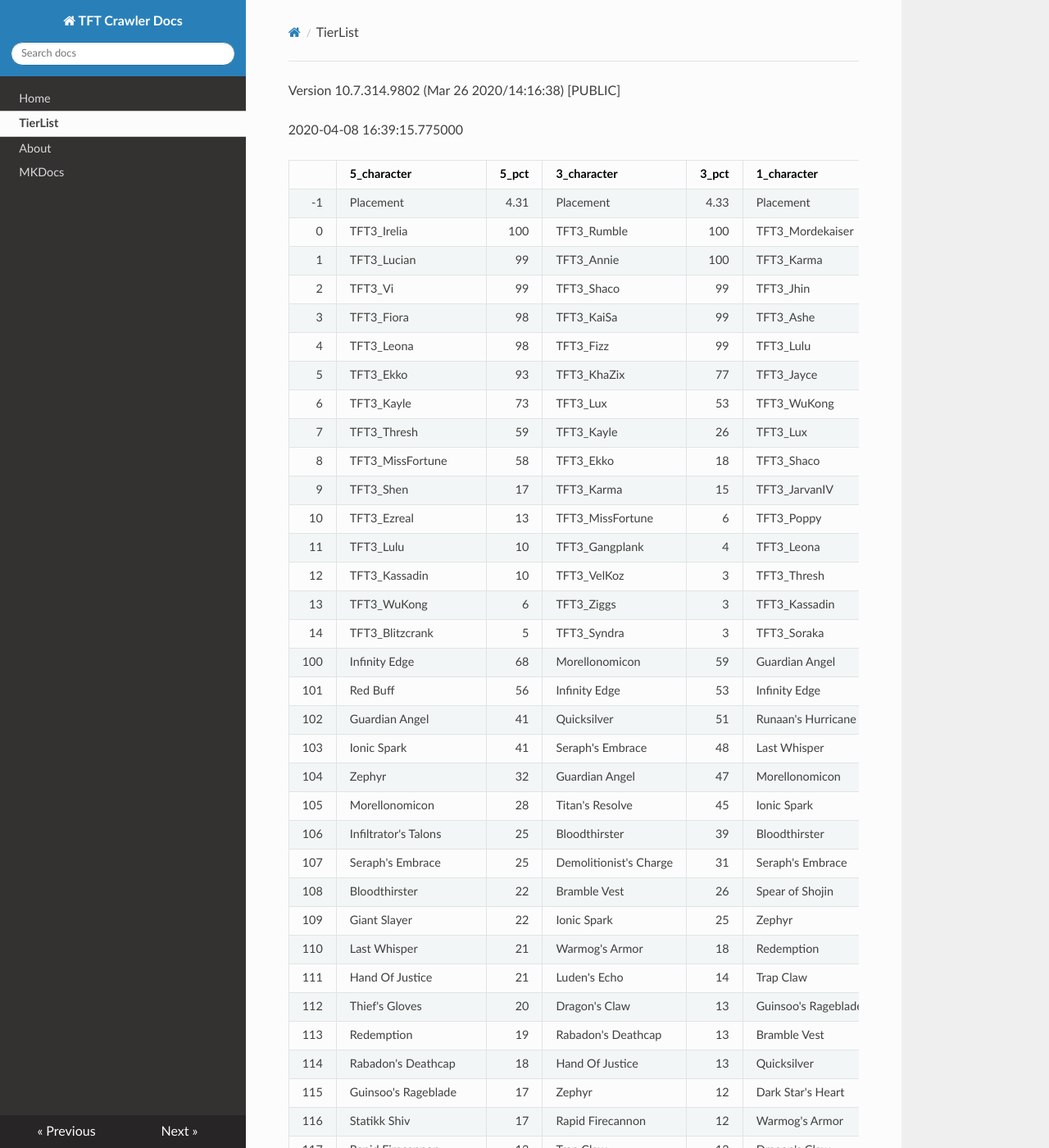
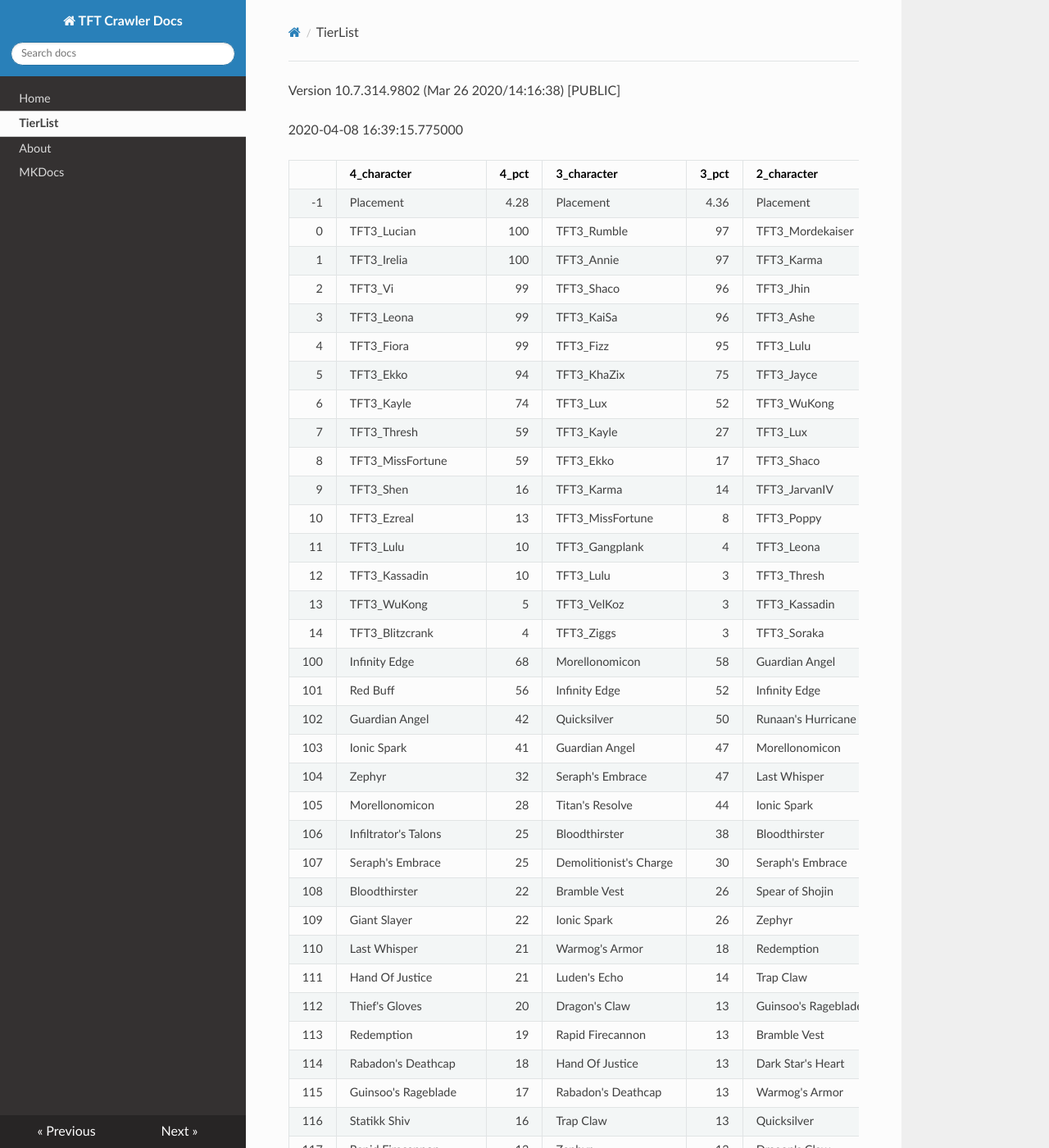
Before and after one commit to JamesYouL2/TFT-Crawler, an MkDocs documentation site: the page built from docs/tierlist.md, in a window 1280 px wide and 1400 px high. Shown: the whole window at 82% size. Built offline with MkDocs 1.6.1, drawn with Linux system fonts in a browser that asks for light colours; nearby versions of some CDN libraries.

Commit message:
Update tierlist.md

```diff
--- a/docs/tierlist.md
+++ b/docs/tierlist.md
@@ -2,41 +2,41 @@
 
 2020-04-08 16:39:15.775000
 
-|     | 5_character               |   5_pct | 3_character            |   3_pct | 1_character         |   1_pct | 2_character           |   2_pct | 4_character         |   4_pct |
+|     | 4_character               |   4_pct | 3_character            |   3_pct | 2_character         |   2_pct | 1_character           |   1_pct | 5_character         |   5_pct |
 |----:|:--------------------------|--------:|:-----------------------|--------:|:--------------------|--------:|:----------------------|--------:|:--------------------|--------:|
-|  -1 | Placement                 |    4.31 | Placement              |    4.33 | Placement           |    4.47 | Placement             |    4.51 | Placement           |    4.54 |
-|   0 | TFT3_Irelia               |  100    | TFT3_Rumble            |  100    | TFT3_Mordekaiser    |   99    | TFT3_Syndra           |   91    | TFT3_MissFortune    |   79    |
-|   1 | TFT3_Lucian               |   99    | TFT3_Annie             |  100    | TFT3_Karma          |   99    | TFT3_Ahri             |   91    | TFT3_Blitzcrank     |   78    |
-|   2 | TFT3_Vi                   |   99    | TFT3_Shaco             |   99    | TFT3_Jhin           |   98    | TFT3_Zoe              |   89    | TFT3_Vi             |   69    |
-|   3 | TFT3_Fiora                |   98    | TFT3_KaiSa             |   99    | TFT3_Ashe           |   96    | TFT3_Lux              |   78    | TFT3_ChoGath        |   67    |
-|   4 | TFT3_Leona                |   98    | TFT3_Fizz              |   99    | TFT3_Lulu           |   71    | TFT3_Neeko            |   72    | TFT3_Ezreal         |   67    |
-|   5 | TFT3_Ekko                 |   93    | TFT3_KhaZix            |   77    | TFT3_Jayce          |   56    | TFT3_Soraka           |   71    | TFT3_Malphite       |   64    |
-|   6 | TFT3_Kayle                |   73    | TFT3_Lux               |   53    | TFT3_WuKong         |   55    | TFT3_Poppy            |   62    | TFT3_Jinx           |   54    |
-|   7 | TFT3_Thresh               |   59    | TFT3_Kayle             |   26    | TFT3_Lux            |   48    | TFT3_VelKoz           |   35    | TFT3_Kayle          |   53    |
-|   8 | TFT3_MissFortune          |   58    | TFT3_Ekko              |   18    | TFT3_Shaco          |   47    | TFT3_Annie            |   28    | TFT3_Shen           |   44    |
-|   9 | TFT3_Shen                 |   17    | TFT3_Karma             |   15    | TFT3_JarvanIV       |   43    | TFT3_Lulu             |   21    | TFT3_Irelia         |   39    |
-|  10 | TFT3_Ezreal               |   13    | TFT3_MissFortune       |    6    | TFT3_Poppy          |   32    | TFT3_Rumble           |   20    | TFT3_Lucian         |   31    |
-|  11 | TFT3_Lulu                 |   10    | TFT3_Gangplank         |    4    | TFT3_Leona          |   21    | TFT3_Fizz             |   19    | TFT3_Graves         |   29    |
-|  12 | TFT3_Kassadin             |   10    | TFT3_VelKoz            |    3    | TFT3_Thresh         |    9    | TFT3_MissFortune      |    6    | TFT3_Kassadin       |   24    |
-|  13 | TFT3_WuKong               |    6    | TFT3_Ziggs             |    3    | TFT3_Kassadin       |    8    | TFT3_Karma            |    6    | TFT3_Thresh         |   24    |
-|  14 | TFT3_Blitzcrank           |    5    | TFT3_Syndra            |    3    | TFT3_Soraka         |    6    | TFT3_WuKong           |    6    | TFT3_WuKong         |   23    |
-| 100 | Infinity Edge             |   68    | Morellonomicon         |   59    | Guardian Angel      |   71    | Seraph's Embrace      |   81    | Guardian Angel      |   54    |
-| 101 | Red Buff                  |   56    | Infinity Edge          |   53    | Infinity Edge       |   67    | Guardian Angel        |   59    | Red Buff            |   47    |
-| 102 | Guardian Angel            |   41    | Quicksilver            |   51    | Runaan's Hurricane  |   48    | Rabadon's Deathcap    |   39    | Giant Slayer        |   45    |
-| 103 | Ionic Spark               |   41    | Seraph's Embrace       |   48    | Last Whisper        |   42    | Ionic Spark           |   38    | Guinsoo's Rageblade |   41    |
-| 104 | Zephyr                    |   32    | Guardian Angel         |   47    | Morellonomicon      |   42    | Morellonomicon        |   37    | Morellonomicon      |   32    |
-| 105 | Morellonomicon            |   28    | Titan's Resolve        |   45    | Ionic Spark         |   29    | Quicksilver           |   34    | Rapid Firecannon    |   31    |
-| 106 | Infiltrator's Talons      |   25    | Bloodthirster          |   39    | Bloodthirster       |   26    | Trap Claw             |   28    | Hand Of Justice     |   31    |
-| 107 | Seraph's Embrace          |   25    | Demolitionist's Charge |   31    | Seraph's Embrace    |   25    | Titan's Resolve       |   25    | Ionic Spark         |   30    |
-| 108 | Bloodthirster             |   22    | Bramble Vest           |   26    | Spear of Shojin     |   21    | Jeweled Gauntlet      |   23    | Zephyr              |   29    |
-| 109 | Giant Slayer              |   22    | Ionic Spark            |   25    | Zephyr              |   20    | Chalice of Favor      |   22    | Seraph's Embrace    |   27    |
-| 110 | Last Whisper              |   21    | Warmog's Armor         |   18    | Redemption          |   19    | Zephyr                |   21    | Quicksilver         |   25    |
-| 111 | Hand Of Justice           |   21    | Luden's Echo           |   14    | Trap Claw           |   18    | Star Guardian's Charm |   20    | Trap Claw           |   24    |
-| 112 | Thief's Gloves            |   20    | Dragon's Claw          |   13    | Guinsoo's Rageblade |   17    | Bramble Vest          |   19    | Infinity Edge       |   21    |
-| 113 | Redemption                |   19    | Rabadon's Deathcap     |   13    | Bramble Vest        |   17    | Zz'Rot Portal         |   18    | Thief's Gloves      |   21    |
-| 114 | Rabadon's Deathcap        |   18    | Hand Of Justice        |   13    | Quicksilver         |   16    | Spear of Shojin       |   17    | Runaan's Hurricane  |   19    |
-| 115 | Guinsoo's Rageblade       |   17    | Zephyr                 |   12    | Dark Star's Heart   |   15    | Thief's Gloves        |   17    | Rabadon's Deathcap  |   16    |
-| 116 | Statikk Shiv              |   17    | Rapid Firecannon       |   12    | Warmog's Armor      |   15    | Rapid Firecannon      |   15    | Statikk Shiv        |   15    |
-| 117 | Rapid Firecannon          |   13    | Trap Claw              |   12    | Dragon's Claw       |   14    | Dragon's Claw         |   14    | Last Whisper        |   15    |
-| 118 | Quicksilver               |   12    | Last Whisper           |   12    | Titan's Resolve     |   14    | Luden's Echo          |   13    | Redemption          |   15    |
-| 119 | Locket of the Iron Solari |   12    | Hextech Gunblade       |   12    | Rabadon's Deathcap  |   13    | Warmog's Armor        |   13    | Spear of Shojin     |   14    |
+|  -1 | Placement                 |    4.28 | Placement              |    4.36 | Placement           |    4.48 | Placement             |    4.56 | Placement           |    4.57 |
+|   0 | TFT3_Lucian               |  100    | TFT3_Rumble            |   97    | TFT3_Mordekaiser    |   98    | TFT3_Syndra           |   86    | TFT3_MissFortune    |   77    |
+|   1 | TFT3_Irelia               |  100    | TFT3_Annie             |   97    | TFT3_Karma          |   98    | TFT3_Ahri             |   86    | TFT3_Blitzcrank     |   75    |
+|   2 | TFT3_Vi                   |   99    | TFT3_Shaco             |   96    | TFT3_Jhin           |   97    | TFT3_Zoe              |   84    | TFT3_Vi             |   67    |
+|   3 | TFT3_Leona                |   99    | TFT3_KaiSa             |   96    | TFT3_Ashe           |   94    | TFT3_Lux              |   74    | TFT3_Ezreal         |   64    |
+|   4 | TFT3_Fiora                |   99    | TFT3_Fizz              |   95    | TFT3_Lulu           |   71    | TFT3_Neeko            |   69    | TFT3_ChoGath        |   63    |
+|   5 | TFT3_Ekko                 |   94    | TFT3_KhaZix            |   75    | TFT3_Jayce          |   55    | TFT3_Soraka           |   67    | TFT3_Malphite       |   59    |
+|   6 | TFT3_Kayle                |   74    | TFT3_Lux               |   52    | TFT3_WuKong         |   54    | TFT3_Poppy            |   59    | TFT3_Kayle          |   55    |
+|   7 | TFT3_Thresh               |   59    | TFT3_Kayle             |   27    | TFT3_Lux            |   48    | TFT3_VelKoz           |   32    | TFT3_Jinx           |   50    |
+|   8 | TFT3_MissFortune          |   59    | TFT3_Ekko              |   17    | TFT3_Shaco          |   47    | TFT3_Annie            |   26    | TFT3_Shen           |   46    |
+|   9 | TFT3_Shen                 |   16    | TFT3_Karma             |   14    | TFT3_JarvanIV       |   43    | TFT3_Lulu             |   23    | TFT3_Irelia         |   43    |
+|  10 | TFT3_Ezreal               |   13    | TFT3_MissFortune       |    8    | TFT3_Poppy          |   31    | TFT3_Rumble           |   18    | TFT3_Lucian         |   32    |
+|  11 | TFT3_Lulu                 |   10    | TFT3_Gangplank         |    4    | TFT3_Leona          |   21    | TFT3_Fizz             |   17    | TFT3_Graves         |   27    |
+|  12 | TFT3_Kassadin             |   10    | TFT3_Lulu              |    3    | TFT3_Thresh         |    9    | TFT3_Sona             |   13    | TFT3_Thresh         |   26    |
+|  13 | TFT3_WuKong               |    5    | TFT3_VelKoz            |    3    | TFT3_Kassadin       |    9    | TFT3_Gangplank        |   11    | TFT3_Kassadin       |   25    |
+|  14 | TFT3_Blitzcrank           |    4    | TFT3_Ziggs             |    3    | TFT3_Soraka         |    6    | TFT3_Jinx             |   11    | TFT3_WuKong         |   23    |
+| 100 | Infinity Edge             |   68    | Morellonomicon         |   58    | Guardian Angel      |   70    | Seraph's Embrace      |   82    | Guardian Angel      |   54    |
+| 101 | Red Buff                  |   56    | Infinity Edge          |   52    | Infinity Edge       |   67    | Guardian Angel        |   59    | Red Buff            |   46    |
+| 102 | Guardian Angel            |   42    | Quicksilver            |   50    | Runaan's Hurricane  |   48    | Morellonomicon        |   40    | Giant Slayer        |   43    |
+| 103 | Ionic Spark               |   41    | Guardian Angel         |   47    | Morellonomicon      |   42    | Rabadon's Deathcap    |   39    | Guinsoo's Rageblade |   41    |
+| 104 | Zephyr                    |   32    | Seraph's Embrace       |   47    | Last Whisper        |   42    | Ionic Spark           |   38    | Morellonomicon      |   32    |
+| 105 | Morellonomicon            |   28    | Titan's Resolve        |   44    | Ionic Spark         |   28    | Quicksilver           |   33    | Hand Of Justice     |   32    |
+| 106 | Infiltrator's Talons      |   25    | Bloodthirster          |   38    | Bloodthirster       |   26    | Trap Claw             |   27    | Rapid Firecannon    |   31    |
+| 107 | Seraph's Embrace          |   25    | Demolitionist's Charge |   30    | Seraph's Embrace    |   25    | Titan's Resolve       |   24    | Ionic Spark         |   31    |
+| 108 | Bloodthirster             |   22    | Bramble Vest           |   26    | Spear of Shojin     |   21    | Jeweled Gauntlet      |   24    | Zephyr              |   29    |
+| 109 | Giant Slayer              |   22    | Ionic Spark            |   26    | Zephyr              |   20    | Chalice of Favor      |   22    | Seraph's Embrace    |   27    |
+| 110 | Last Whisper              |   21    | Warmog's Armor         |   18    | Redemption          |   19    | Zephyr                |   20    | Quicksilver         |   24    |
+| 111 | Hand Of Justice           |   21    | Luden's Echo           |   14    | Trap Claw           |   18    | Bramble Vest          |   18    | Infinity Edge       |   23    |
+| 112 | Thief's Gloves            |   20    | Dragon's Claw          |   13    | Guinsoo's Rageblade |   18    | Star Guardian's Charm |   18    | Trap Claw           |   23    |
+| 113 | Redemption                |   19    | Rapid Firecannon       |   13    | Bramble Vest        |   17    | Thief's Gloves        |   17    | Thief's Gloves      |   20    |
+| 114 | Rabadon's Deathcap        |   18    | Hand Of Justice        |   13    | Dark Star's Heart   |   15    | Zz'Rot Portal         |   17    | Runaan's Hurricane  |   18    |
+| 115 | Guinsoo's Rageblade       |   17    | Rabadon's Deathcap     |   13    | Warmog's Armor      |   15    | Spear of Shojin       |   16    | Rabadon's Deathcap  |   16    |
+| 116 | Statikk Shiv              |   16    | Trap Claw              |   13    | Quicksilver         |   15    | Giant Slayer          |   15    | Statikk Shiv        |   16    |
+| 117 | Rapid Firecannon          |   13    | Zephyr                 |   13    | Dragon's Claw       |   14    | Rapid Firecannon      |   14    | Last Whisper        |   15    |
+| 118 | Quicksilver               |   12    | Last Whisper           |   12    | Titan's Resolve     |   14    | Dragon's Claw         |   13    | Redemption          |   14    |
+| 119 | Locket of the Iron Solari |   12    | Hextech Gunblade       |   12    | Rabadon's Deathcap  |   13    | Luden's Echo          |   13    | Spear of Shojin     |   14    |
```
